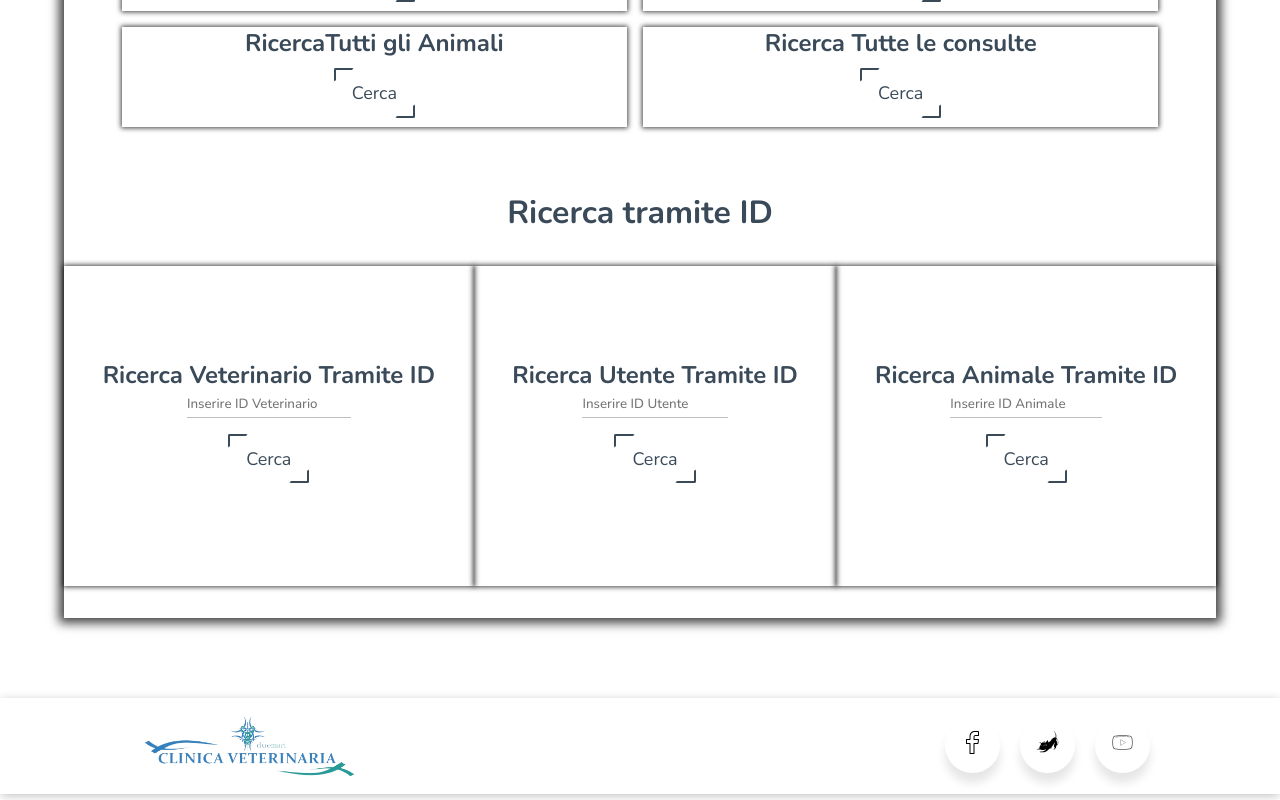
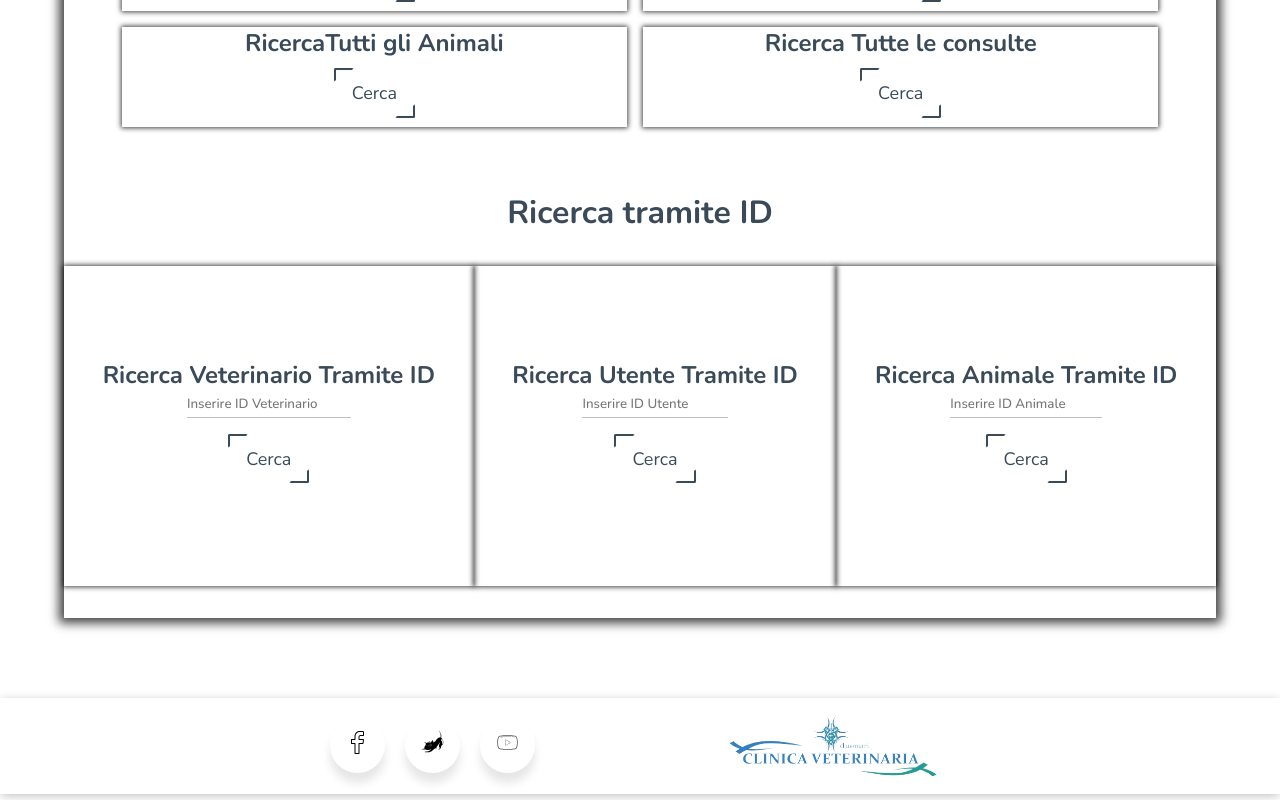
Before and after one commit to Germanilu/ClinicaVeterinariaDueMari, a React (Create React App) app: page /superAdminPanel in a window 1280 px wide. Shown: the part 1038-1838 px from the top of the page. Built offline with nearby package versions, Linux system fonts and the light colour scheme.

Commit message:
Feat: responsive footer

```diff
--- a/src/Components/Footer/Footer.jsx
+++ b/src/Components/Footer/Footer.jsx
@@ -19,7 +19,7 @@ const Footer = () => {
 
     return (
         <div className='footerDesign'>
-            <div className="logo" onClick={() => move('/')}><img src={require('../../img/logoClinicaNoBG.png')} alt="Logo Duemari" className='logo' /></div>
+            <div className="logoFooter" onClick={() => move('/')}><img src={require('../../img/logoClinicaNoBG.png')} alt="Logo Duemari" className='imgLogo' /></div>
             <div className="socialContainer">
                 <ul className="wrapper">
                     <a href="https://www.facebook.com/clinica.duemari/">
--- a/src/Components/Footer/Footer.scss
+++ b/src/Components/Footer/Footer.scss
@@ -11,13 +11,21 @@ width: 100%;
 height: 6em;
 box-shadow: 0px 2px 10px -1px rgba(0, 0, 0, 0.288);
 @include flex();
-justify-content: space-around;
+justify-content: center;
+flex-direction: row-reverse;
+gap: 10em;
 }
 
-.logo{
-    width: 45%;
+
+.imgLogo{
+    width: 100%;
     height: 100%;
     object-fit: cover;
+}
+
+.logoFooter{
+    width: 20%;
+    height: 100%;
 }
 
 .wrapper {
@@ -113,3 +121,11 @@ color: #ffffff;
 background: #CD201F;
 color: #ffffff;
 }
+
+
+@media (max-width:426px){
+
+    .logoFooter{
+        display: none;
+    }
+}
```
